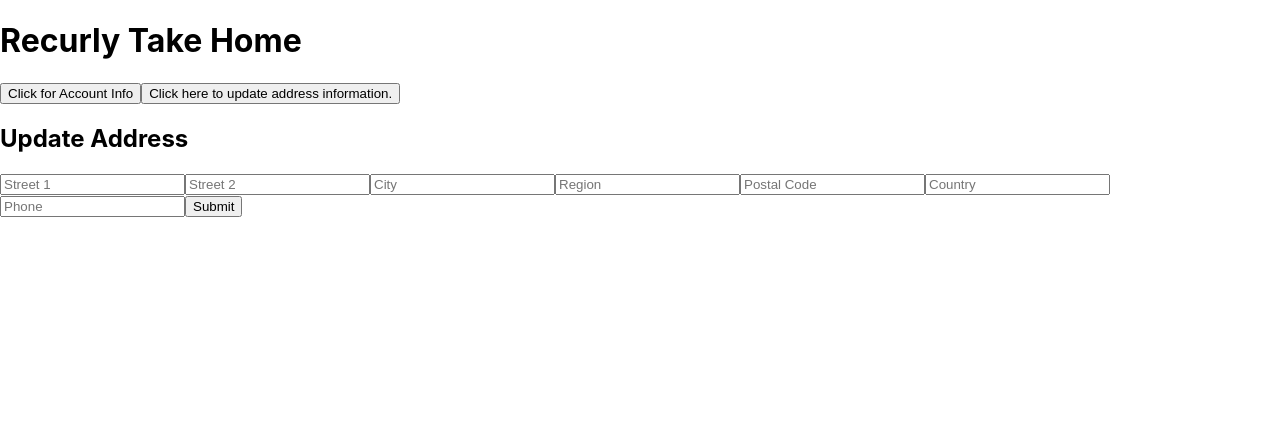
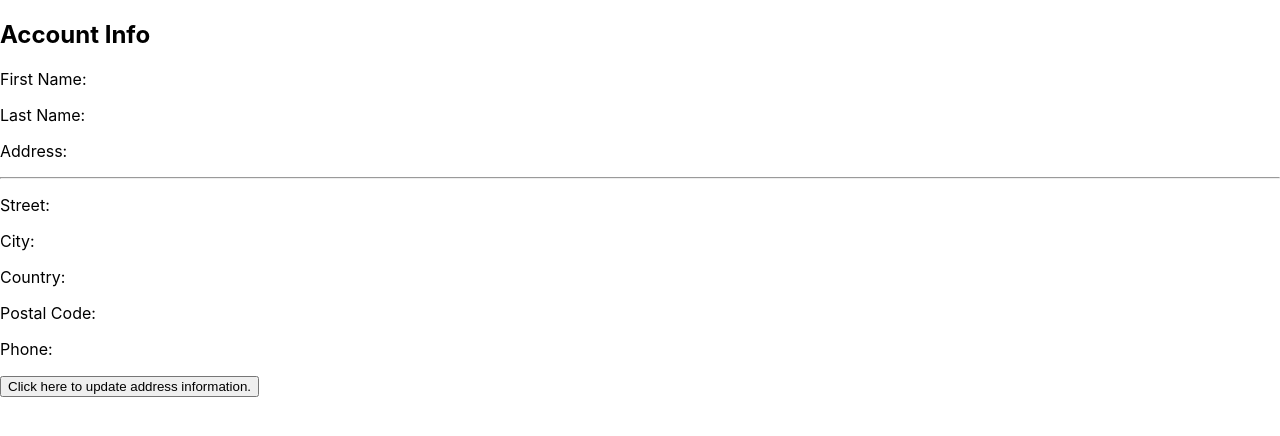
Before and after one commit to Jlavarine/Recurly-Take-Home, a React (Create React App) app: page /account in a window 1280 px wide. Shown: the top 436 px of the page. Built offline with nearby package versions, Linux system fonts and the light colour scheme.

Commit message:
Begin process of updating address information

```diff
--- a/package.json
+++ b/package.json
@@ -8,6 +8,7 @@
     "@testing-library/user-event": "^13.5.0",
     "react": "^18.2.0",
     "react-dom": "^18.2.0",
+    "react-router-dom": "^5.3.0",
     "react-scripts": "5.0.1",
     "web-vitals": "^2.1.4"
   },
--- /dev/null
+++ b/src/AccountInfo.js
@@ -0,0 +1,20 @@
+import React from "react";
+
+const AccountInfo = ({account}) => {
+    if(account) {
+        return(
+            <div>
+                <h2>Account Info</h2>
+                <p>First Name: {account.first_name}</p>
+                <p>Last Name: {account.last_name}</p>
+                <p>Address:</p><hr></hr>
+                <p>Street: {account.street1}</p>
+                <p>City: {account.city}</p>
+                <p>Country: {account.country}</p>
+                <p>Postal Code: {account.postal_code}</p>
+                <p>Phone: {account.phone}</p>
+            </div>
+        )
+    }
+}
+export default AccountInfo
--- a/src/App.js
+++ b/src/App.js
@@ -1,20 +1,52 @@
-import React, { useEffect } from "react";
+import React, { useState } from "react";
 import { fetchAccountAPI } from "./apiCalls";
 import Form from "./Form";
+import AccountInfo from "./AccountInfo";
+import { Link, Route } from 'react-router-dom'
 const App = () => {
-  let account;
+  const [account, setAccount] = useState({})
+
+
+
+  const updateAddress = (streetOne, streetTwo, city, region, postalCode, country, phone) => {
+    fetch('http://recurly-be.herokuapp.com/api/v1/account', {
+    method: 'POST',
+    body: JSON.stringify({
+        "street1": `${streetOne}`,
+        "street2": `${streetTwo}`,
+        "city": `${city}`,
+        "region": `${region}`,
+        "postal_code": `${postalCode}`,
+        "country": `${country}`,
+        "phone": `${phone}`
+    }),
+    headers: {
+      'Content-Type': 'application/json'
+    }
+  }).then(response => response.json())
+  .then(response => console.log('post response', response))
+  }
   return(
     <div>
+      <Route exact path='/'>
         <h1>Recurly Take Home</h1>
+        <Link to='/account'>
           <button onClick={() => {
             fetchAccountAPI()
             .then((data) => {
-          return account = data
+             return setAccount(data)
             })
             console.log( typeof data)
         }}>Click for Account Info</button>
-      <button onClick={() => console.log(account)}>Click here to update address information.</button>
+      </Link>
+      </Route>
+      <Route path='/account'>
+        <AccountInfo account={account}/>
+        <Link to='/update'><button onClick={() => console.log(account)}>Click here to update address information.</button></Link>
+      </Route>
+      <Route path='/update'>
         <Form />
+      </Route>
     </div>
   )
 }
--- a/src/Form.js
+++ b/src/Form.js
@@ -1,7 +1,7 @@
 import React, { useState } from 'react'
 
 
-const Form = ({ user, registerDog }) => {
+const Form = () => {
     const [ streetOne, setStreetOne] = useState('');
     const [ streetTwo, setStreetTwo] = useState('');
     const [ city, setCity] = useState('');
@@ -9,15 +9,6 @@
     const [ postalCode, setPostalCode] = useState('');
     const [ country, setCountry] = useState('');
     const [ phone, setPhone] = useState('');
-
-
-
-//  [...skills, new skill]
-
-// const submitDog = (event) => {
-//   event.preventDefault();
-//   registerDog(name,age,breed,skills);
-// }
 
     return (
         <div className='form-container'>
@@ -52,7 +43,7 @@
             >
             </input>
             <input
-            type='number'
+            type='text'
             placeholder='Postal Code'
             value={postalCode}
             onChange={(event) => setPostalCode(event.target.value)}
@@ -66,7 +57,7 @@
             >
             </input>
             <input
-            type='number'
+            type='text'
             placeholder='Phone'
             value={phone}
             onChange={(event) => setPhone(event.target.value)}
--- a/src/index.js
+++ b/src/index.js
@@ -3,12 +3,13 @@
 import './index.css';
 import App from './App';
 import reportWebVitals from './reportWebVitals';
+import { BrowserRouter } from 'react-router-dom';
 
 const root = ReactDOM.createRoot(document.getElementById('root'));
 root.render(
-  <React.StrictMode>
+  <BrowserRouter>
     <App />
-  </React.StrictMode>
+  </BrowserRouter>
 );
 
 // If you want to start measuring performance in your app, pass a function
```
Also changed, not shown: 1 other file (tests, documents, lock files or other folders). Lines whose indentation alone changed are shown as unchanged.
